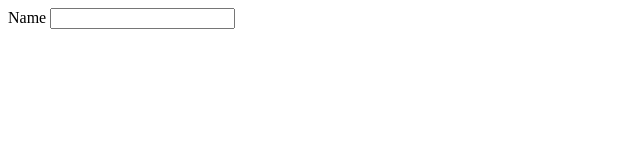
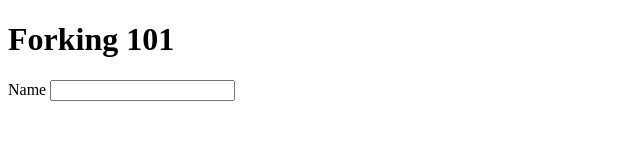
Before and after one commit to jamesb111/forkform, a plain HTML site: page index.html in a window 1280 px wide. Shown: the whole page, without its empty margins (0-640 px from the left). Drawn offline with Linux system fonts and the light colour scheme.

Commit message:
h1 added

```diff
--- a/index.html
+++ b/index.html
@@ -7,9 +7,11 @@
     <title>Document</title>
 </head>
 <body>
+    <h1>Forking 101</h1>
     <form>
         <label for="">Name</label>
         <input type="text">
     </form>
+
 </body>
 </html>
```
